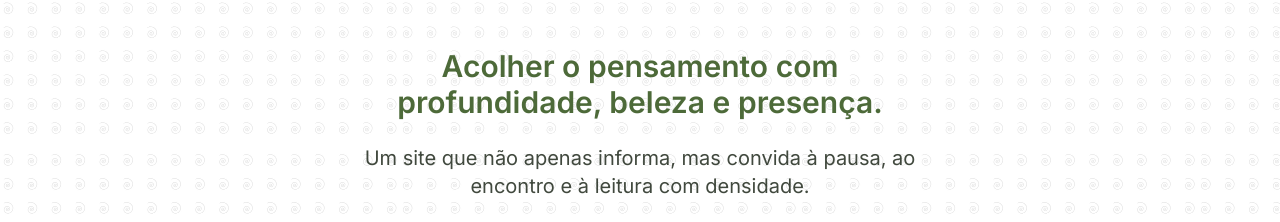
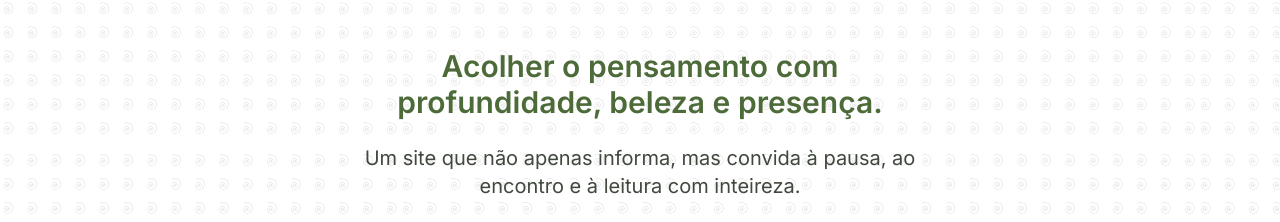
Before and after one commit to Devitu-dev/rinardomesquita, a Next.js app: page / in a window 1280 px wide. Shown: the part 895-1117 px from the top of the page. Built offline with nearby package versions, Linux system fonts and the light colour scheme.

Commit message:
feat: atualiza texto da seção Manifest para maior clareza e profundidade

```diff
--- a/sections/Manifest.tsx
+++ b/sections/Manifest.tsx
@@ -14,7 +14,7 @@
           Acolher o pensamento com profundidade, beleza e presença.
         </h2>
         <p className="text-black/80 font-normal text-xl">
-          Um site que não apenas informa, mas convida à pausa, ao encontro e à leitura com densidade.
+          Um site que não apenas informa, mas convida à pausa, ao encontro e à leitura com inteireza.
         </p>
         <Image className="mx-auto" src={logo} alt="logo" />
       </div>
```
